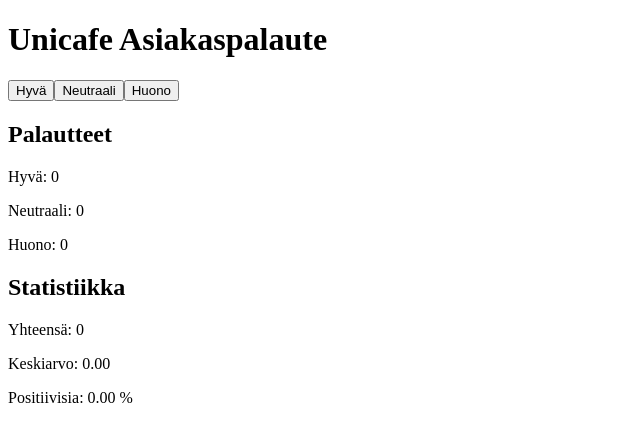
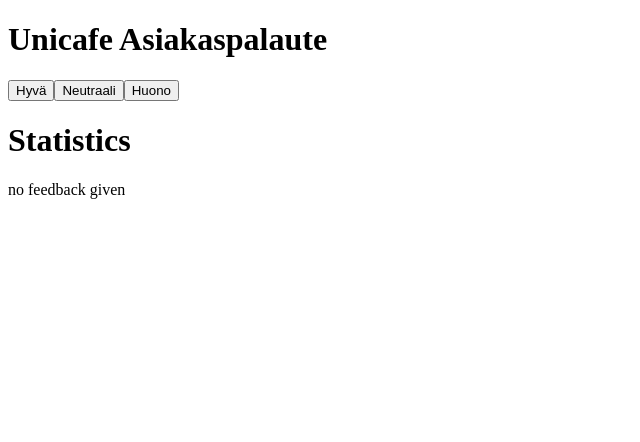
Before and after one commit to AapoPatjas1/React-Osa1, a React (Create React App) app: page / in a window 1280 px wide. Shown: the top 442 px of the page, without its empty margins (0-640 px from the left). Built offline with nearby package versions, Linux system fonts and the light colour scheme.

Commit message:
1.9 valmis

```diff
--- a/src/App.js
+++ b/src/App.js
@@ -31,7 +31,16 @@ const App = () => {
   const total = good + neutral + bad;
   const average = (good - bad) / total || 0;
   const positivePercentage = (good / total) * 100 || 0;
-
+  if (good == 0&&neutral == 0&&bad == 0) {
+    return ( <div><h1>Unicafe Asiakaspalaute</h1>
+    <button onClick={handleGoodClick}>Hyvä</button>
+    <button onClick={handleNeutralClick}>Neutraali</button>
+    <button onClick={handleBadClick}>Huono</button>
+    <h1>Statistics</h1>
+    <p>no feedback given</p>
+    </div>
+    )
+  } else {
     return (
       <div>
         <h1>Unicafe Asiakaspalaute</h1>
@@ -52,6 +61,9 @@ const App = () => {
 
       </div>
     );
+  }
+
+
 };
 
 export default App;
```
Lines whose indentation alone changed are shown as unchanged.
